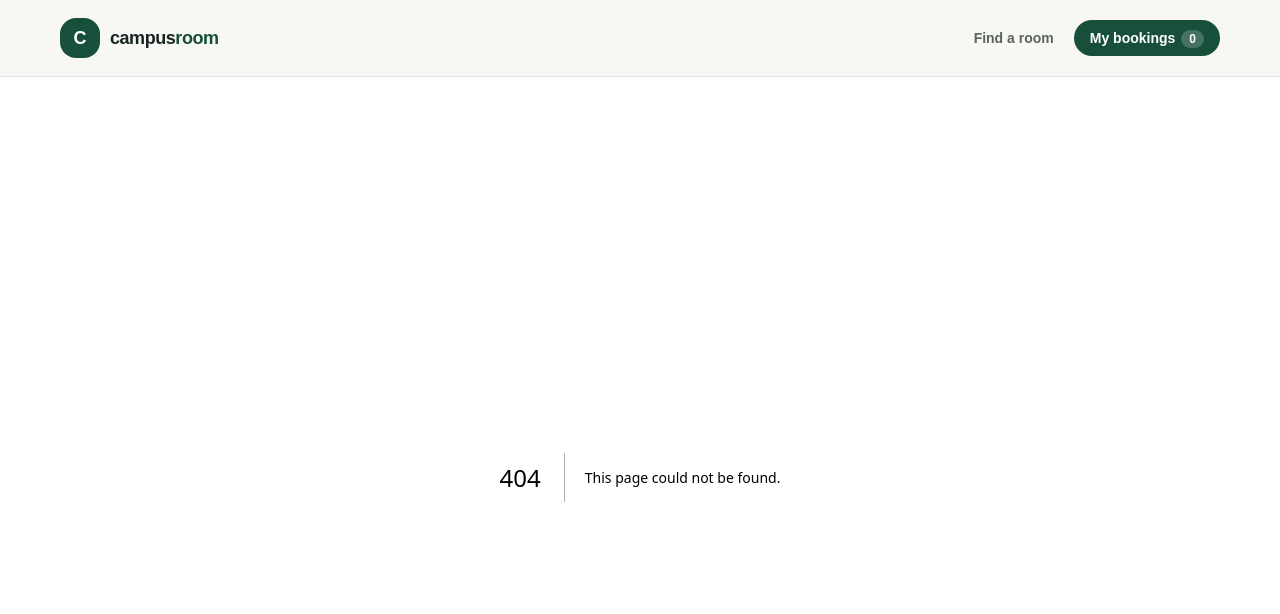
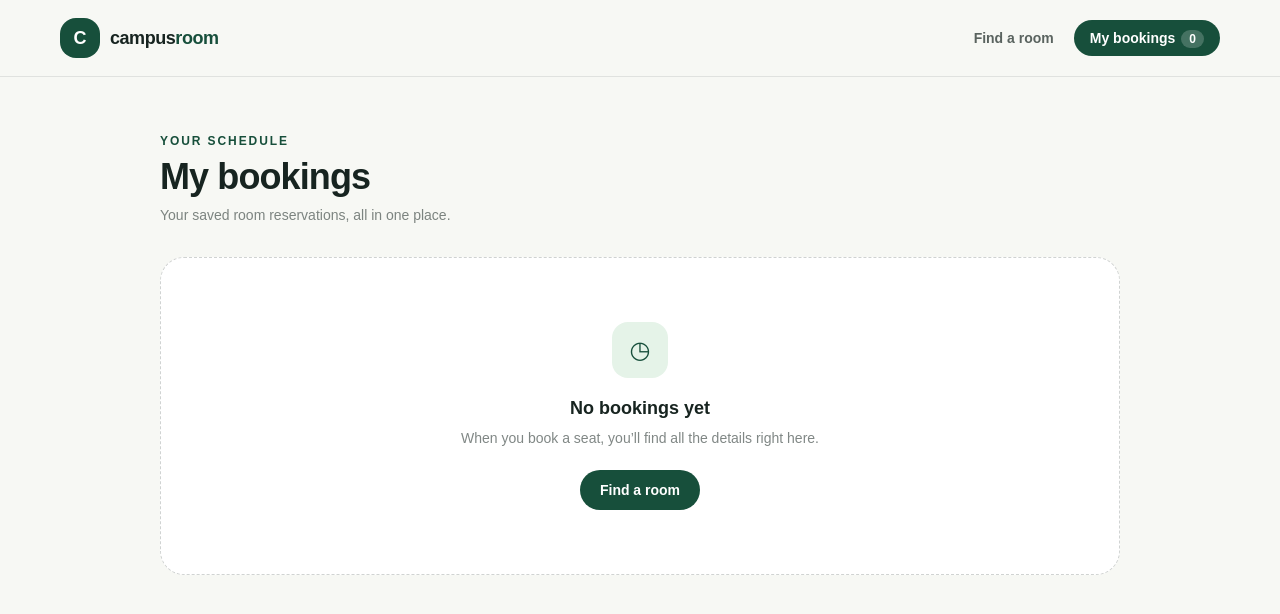
Before and after one commit to shittuboluwatife63-pixel/campusroom-, a Next.js app: page /my-bookings in a window 1280 px wide. Before the commit this address had no page. Shown: the top 614 px of the page. Built offline with nearby package versions, Linux system fonts and the light colour scheme.

Commit message:
feat: add booking management page

```diff
--- /dev/null
+++ b/app/my-bookings/page.js
@@ -0,0 +1,122 @@
+"use client";
+
+import Link from "next/link";
+import { useMemo } from "react";
+import { useBookings } from "../../context/BookingsContext";
+import { rooms } from "../../data";
+
+function formatBookingDate(value) {
+  return new Date(`${value}T00:00:00`).toLocaleDateString(undefined, {
+    weekday: "long",
+    month: "long",
+    day: "numeric",
+    year: "numeric",
+  });
+}
+
+export default function MyBookingsPage() {
+  const { bookings, cancelBooking, isHydrated } = useBookings();
+  const sortedBookings = useMemo(
+    () =>
+      [...bookings].sort(
+        (a, b) =>
+          a.date.localeCompare(b.date) ||
+          a.timeSlot.localeCompare(b.timeSlot),
+      ),
+    [bookings],
+  );
+
+  return (
+    <div className="mx-auto w-[min(960px,calc(100%-32px))] pb-16 pt-10 sm:pt-14">
+      <div className="mb-8">
+        <p className="text-xs font-bold uppercase tracking-[0.16em] text-forest">
+          Your schedule
+        </p>
+        <h1 className="mt-2 text-3xl font-black tracking-tight text-ink sm:text-4xl">
+          My bookings
+        </h1>
+        <p className="mt-2 text-sm text-ink/55">
+          Your saved room reservations, all in one place.
+        </p>
+      </div>
+
+      {!isHydrated ? (
+        <div
+          role="status"
+          className="rounded-3xl border border-ink/10 bg-white px-6 py-16 text-center text-sm font-semibold text-ink/55"
+        >
+          Loading your bookings…
+        </div>
+      ) : sortedBookings.length ? (
+        <div className="space-y-4">
+          {sortedBookings.map((booking) => {
+            const room = rooms.find((item) => item.id === booking.roomId);
+            if (!room) return null;
+
+            return (
+              <article
+                key={booking.id}
+                className="grid gap-4 rounded-3xl border border-ink/10 bg-white p-4 shadow-[0_8px_24px_-20px_rgba(23,36,32,0.35)] sm:grid-cols-[180px_1fr_auto] sm:items-center sm:gap-6 sm:p-5"
+              >
+                <Link
+                  href={`/rooms/${room.id}`}
+                  aria-label={`View ${room.name}`}
+                  className="aspect-[1.7/1] overflow-hidden rounded-2xl bg-mint bg-cover bg-center sm:aspect-square"
+                  style={{ backgroundImage: `url("${room.image}")` }}
+                />
+                <div>
+                  <p className="text-xs font-bold uppercase tracking-[0.12em] text-forest">
+                    {room.building}
+                  </p>
+                  <Link
+                    href={`/rooms/${room.id}`}
+                    className="mt-1 inline-block text-xl font-extrabold tracking-tight text-ink hover:text-forest"
+                  >
+                    {room.name}
+                  </Link>
+                  <p className="mt-2 text-sm font-bold text-ink">
+                    {formatBookingDate(booking.date)} · {booking.timeSlot}
+                  </p>
+                  <p className="mt-1 text-sm leading-5 text-ink/60">
+                    <span className="font-semibold">{booking.name}</span>
+                    {" · "}
+                    {booking.purpose}
+                  </p>
+                </div>
+                <button
+                  type="button"
+                  onClick={() => cancelBooking(booking.id)}
+                  className="h-10 rounded-full border border-ink/15 px-4 text-sm font-bold text-ink/70 transition hover:border-red-200 hover:bg-red-50 hover:text-red-700 sm:self-center"
+                  aria-label={`Cancel booking for ${room.name} on ${formatBookingDate(booking.date)}`}
+                >
+                  Cancel booking
+                </button>
+              </article>
+            );
+          })}
+        </div>
+      ) : (
+        <div className="rounded-3xl border border-dashed border-ink/20 bg-white px-6 py-16 text-center">
+          <span
+            aria-hidden="true"
+            className="mx-auto grid h-14 w-14 place-items-center rounded-2xl bg-mint text-2xl text-forest"
+          >
+            ◷
+          </span>
+          <h2 className="mt-4 text-lg font-extrabold text-ink">
+            No bookings yet
+          </h2>
+          <p className="mx-auto mt-1 max-w-sm text-sm leading-6 text-ink/55">
+            When you book a seat, you’ll find all the details right here.
+          </p>
+          <Link
+            href="/"
+            className="mt-5 inline-flex rounded-full bg-forest px-5 py-2.5 text-sm font-bold text-white transition hover:bg-ink"
+          >
+            Find a room
+          </Link>
+        </div>
+      )}
+    </div>
+  );
+}
```
